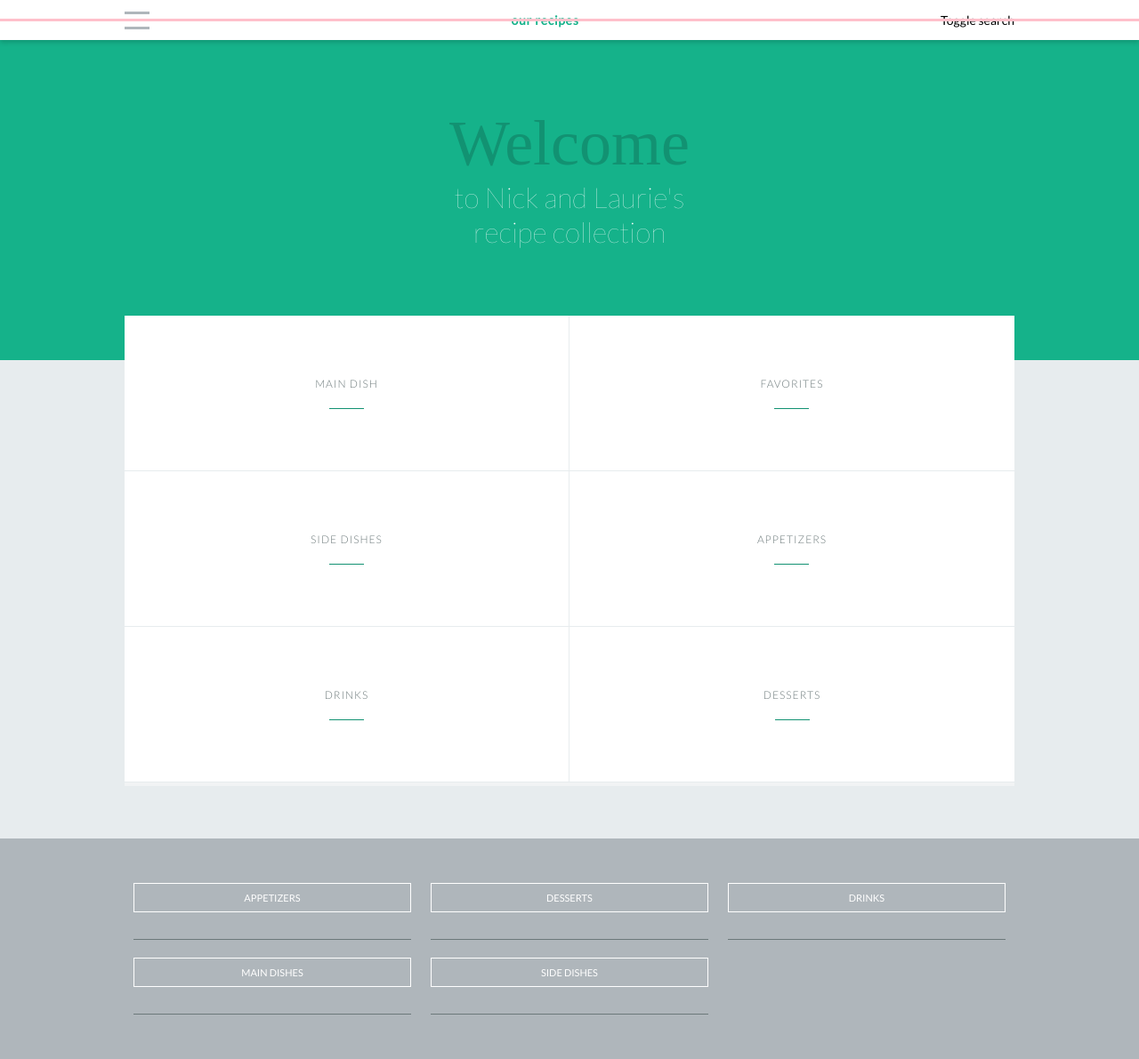
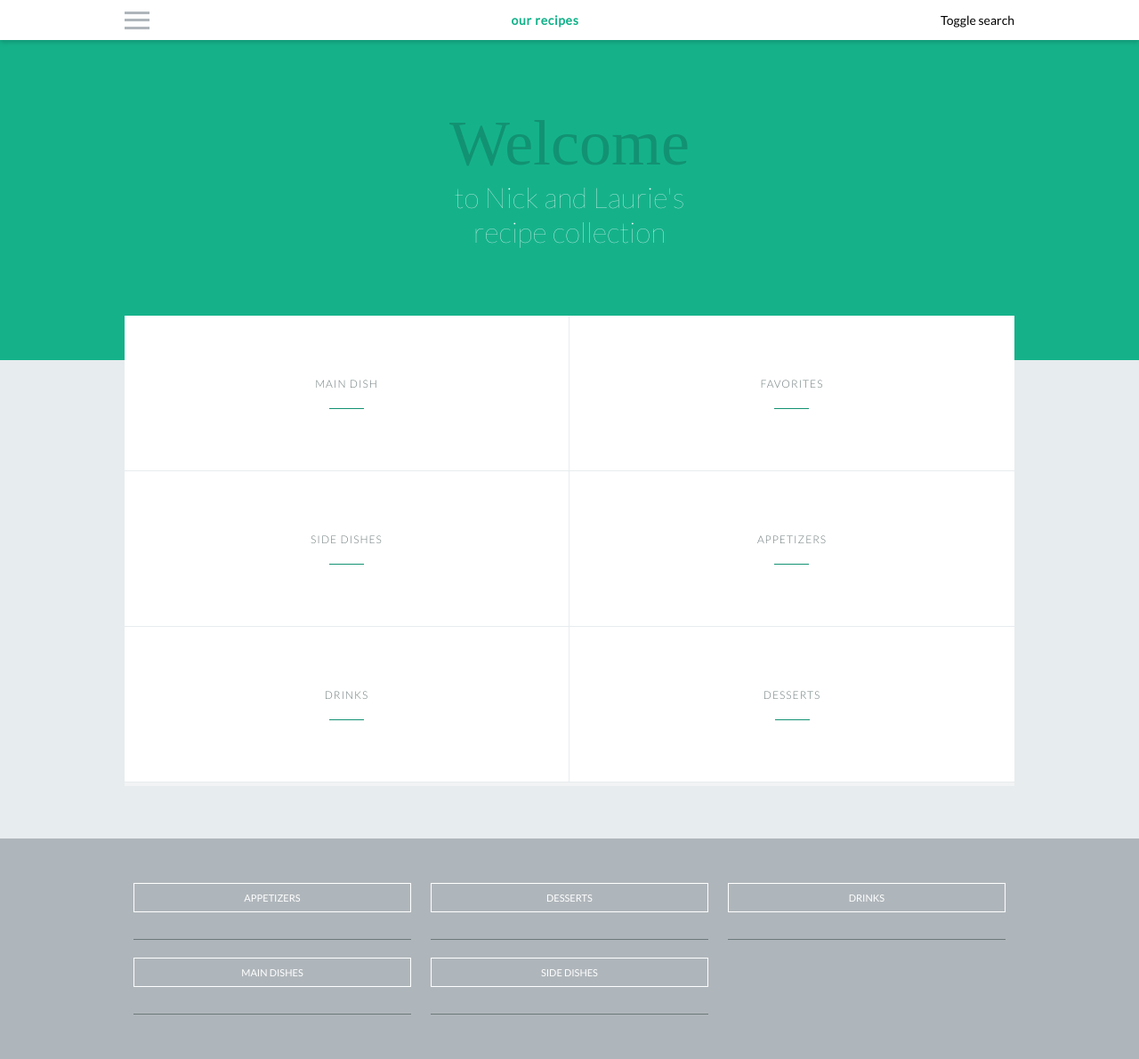
Before and after one commit to nicklemmon/recipes, a Jekyll site: the page built from index.html, in a window 1280 px wide. Shown: the whole page at 89% size. Built offline with Jekyll 4.4.1, drawn with Linux system fonts in a browser that asks for light colours; some web fonts are replaced.

```diff
--- a/_sass/_base.scss
+++ b/_sass/_base.scss
@@ -1,4 +1,7 @@
 //====== BASE STYLES ======//
+
+
+//=== Containers ===//
 
 .ContentContainer {
 	background: $gray--light;
--- a/_sass/components/_header.scss
+++ b/_sass/components/_header.scss
@@ -10,15 +10,6 @@
 	@include display(flex);
 	@include align-items(center);
  	box-shadow: 0px 3px 5px rgba(black, .15);
-	&:after {
-		content: '';
-		display: block;
-		position: absolute;
-		z-index: 1;
-		height: .25rem;
-		background: pink;
-		width: 100%;
-	}
 }
 
 .Header-subContainer {
```
Also changed, not shown: _sass/components/_tiles.scss (+6 -3 lines), readme.md.
